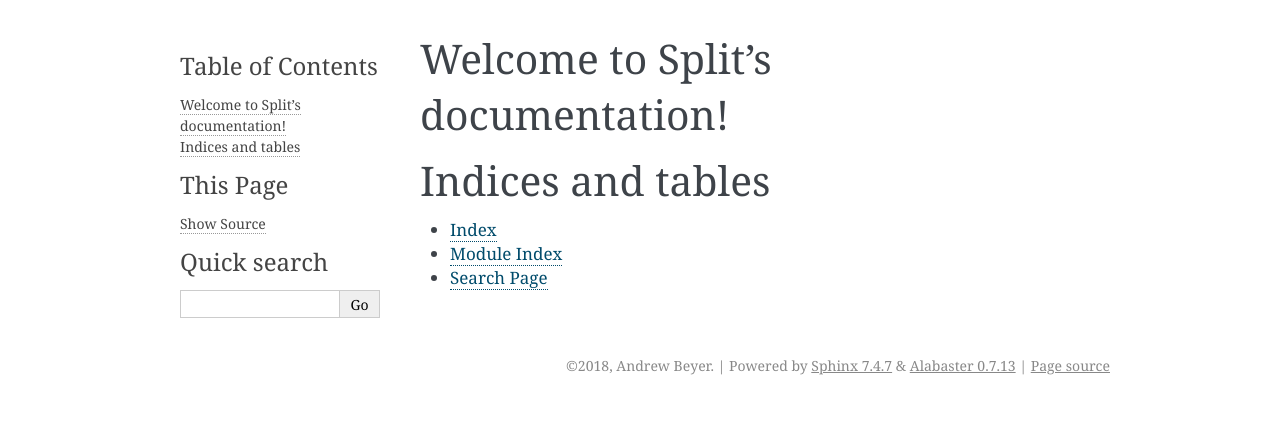
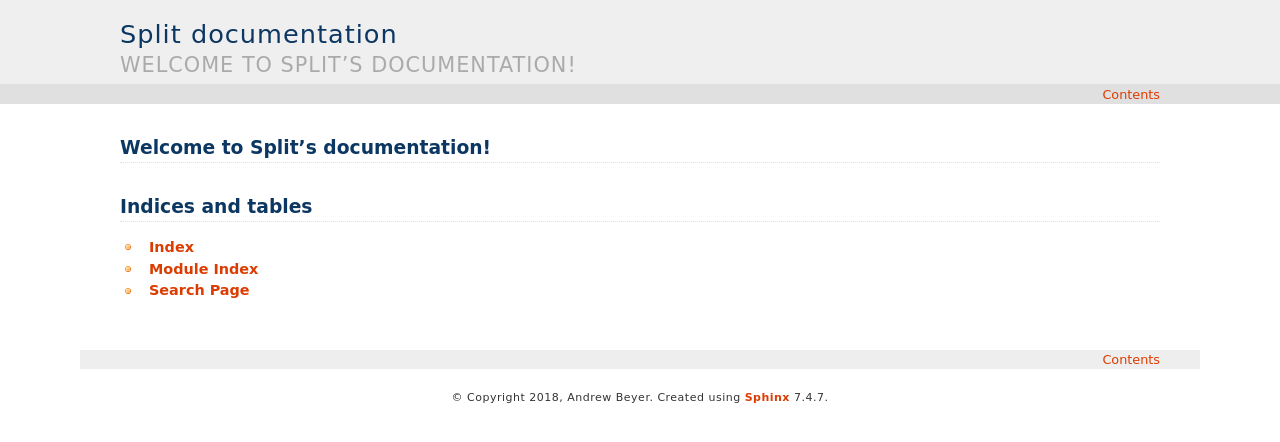
Before and after one commit to abeyer/sphinx-talk, a Sphinx documentation site: the page built from source/index.rst, in a window 1280 px wide. Shown: the top 442 px of the page. Built offline with Sphinx 7.4.7, drawn with Linux system fonts in a browser that asks for light colours.

Commit message:
haiku theme

```diff
--- a/source/conf.py
+++ b/source/conf.py
@@ -77,7 +77,7 @@ pygments_style = 'sphinx'
 # The theme to use for HTML and HTML Help pages.  See the documentation for
 # a list of builtin themes.
 #
-html_theme = 'alabaster'
+html_theme = 'haiku'
 
 # Theme options are theme-specific and customize the look and feel of a theme
 # further.  For a list of options available for each theme, see the
```
